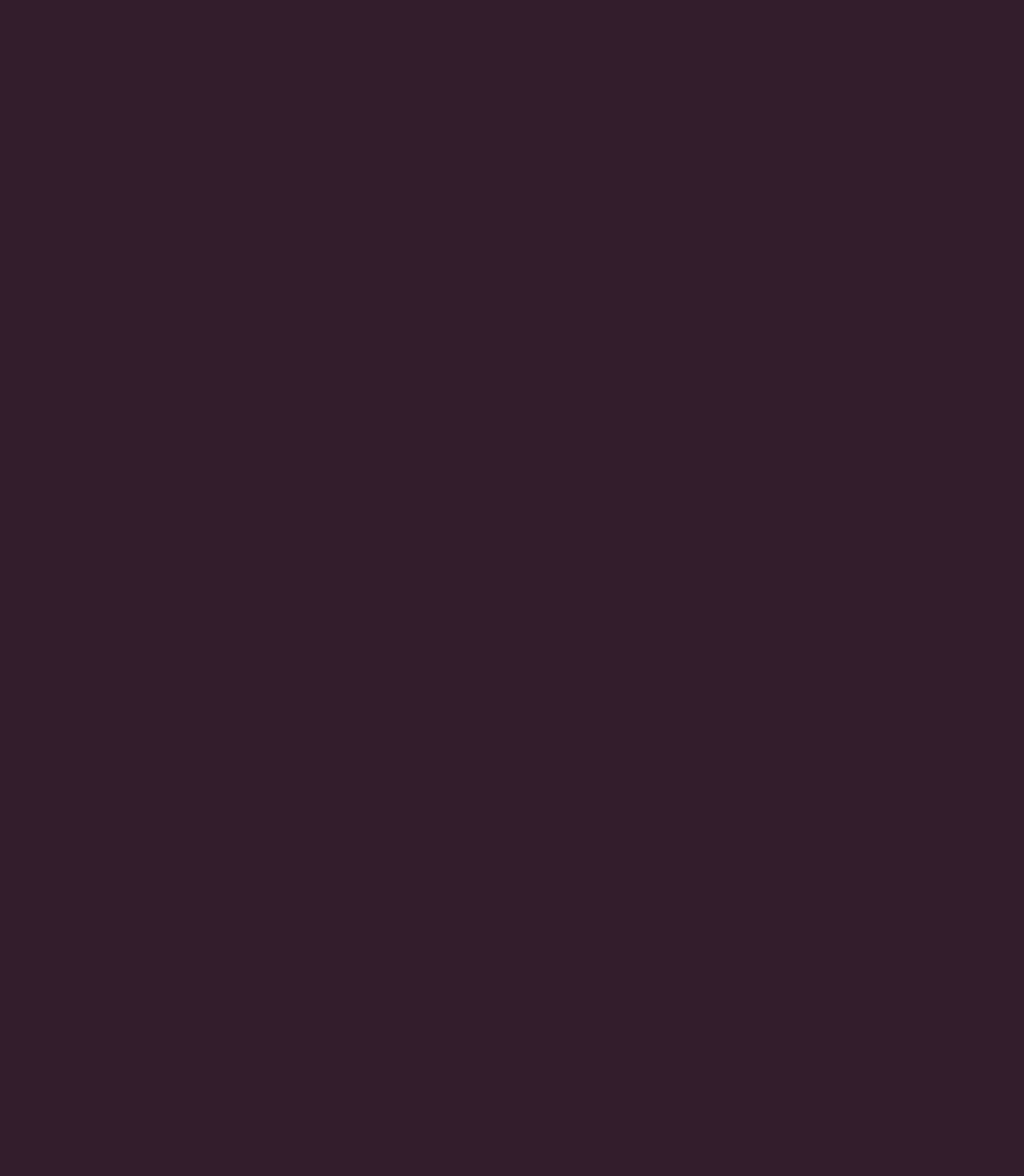
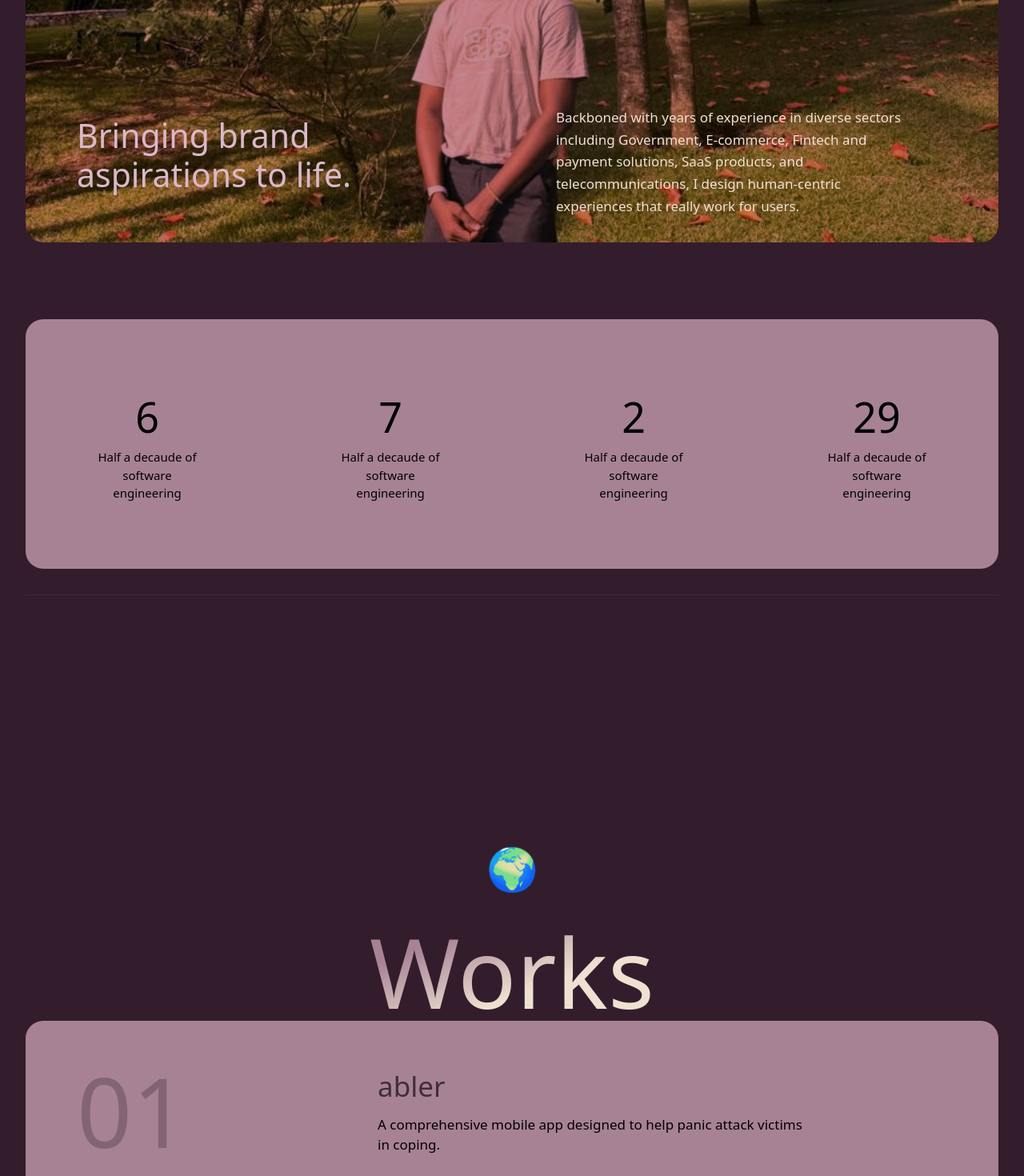
Before and after one commit to i-Blaise/resume-site-v4, a React (Vite) app: page / in a window 1280 px wide. Shown: the part 960-2430 px from the top of the page at 80% size. Before the commit the page ends 800 px from the top, so only its background shows below. Built offline with nearby package versions, Linux system fonts and the light colour scheme.

Commit message:
Refactor code structure for improved readability and maintainability

```diff
--- /dev/null
+++ b/src/Components/HeroCard.jsx
@@ -0,0 +1,32 @@
+import bgImg from '../assets/images/bg-image.jpg';
+
+export default function HeroCard() {
+    return (
+            <div
+            className="relative h-[363px] lg:h-[560px] md:h-[560px] bg-cover bg-center bg-no-repeat bg-[#450F2B82] bg-blend-overlay rounded-[22px]"
+            style={{ backgroundImage: `url(${bgImg})` }}
+            >
+            {/* Bottom-aligned text container */}
+            <div className="absolute bottom-0 left-0 w-full px-6 sm:px-10 md:px-16 pb-8 flex flex-col md:flex-row gap-12 md:gap-6 text-white justify-between text-left">
+
+                {/* Left Heading */}
+                <div className="pt-4 md:pt-7 md:w-1/2">
+                <h1 className="font-Inter-Regular text-[#DBB8CA] text-[30px] sm:text-[36px] md:text-[41px] leading-tight md:leading-[49px]">
+                    Bringing brand <br /> aspirations to life.
+                </h1>
+                </div>
+
+                {/* Right Paragraph */}
+                <div className="pt-2 md:pt-4 md:w-1/2 md:px-9 lg:px-11">
+                <p className="font-Inter-Medium text-[#EFE1D1] text-[16px] sm:text-[17px] leading-relaxed">
+                    Backboned with years of experience in diverse sectors including Government, E-commerce,
+                    Fintech and payment solutions, SaaS products, and telecommunications, I design human-centric
+                    experiences that really work for users.
+                </p>
+                </div>
+
+            </div>
+            </div>
+
+    )
+}
--- /dev/null
+++ b/src/Components/StatsCard.jsx
@@ -0,0 +1,22 @@
+export default function HeroCard() {
+    return (
+        <div className="lg:h-[312px] md:h-[312px] h-[656px] bg-[#A78295] rounded-[22px] flex justify-around items-center mt-[6rem] flex-col md:flex-row lg:flex-row">
+            <div className="md:w-[150px] lg:w-[150px] w-[300px]">
+                <h1 className="text-[52px]">6</h1>
+                <p className="font-Inter-Medium text-[15px]">Half a decaude of software engineering</p>
+            </div>
+            <div className="md:w-[150px] lg:w-[150px] w-[300px]">
+                <h1 className="text-[52px]">7</h1>
+                <p className="font-Inter-Medium text-[15px]">Half a decaude of software engineering</p>
+            </div>
+            <div className="md:w-[150px] lg:w-[150px] w-[300px]">
+                <h1 className="text-[52px]">2</h1>
+                <p className="font-Inter-Medium text-[15px]">Half a decaude of software engineering</p>
+            </div>
+            <div className="md:w-[150px] lg:w-[150px] w-[300px]">
+                <h1 className="text-[52px]">29</h1>
+                <p className="font-Inter-Medium text-[15px]">Half a decaude of software engineering</p>
+            </div>
+        </div>
+    )
+}
--- /dev/null
+++ b/src/Components/VideoCard.jsx
@@ -0,0 +1,15 @@
+import Video from "../assets/video/vid.mp4"
+
+export default function VideoCard() {
+    return (
+        <div className="h-[500px]">
+            <div className="flex flex-col items-center justify-center h-screen">
+                <p className="text-[52px]">🌍</p>
+                <h1 className="font-Inter-Medium text-[121px] text-transparent bg-clip-text capitalize bg-[linear-gradient(158.21deg,_#A78295_26%,_#EFE1D1_60%)]">Works</h1>
+            </div>
+            {/* <div>
+                <video src={Video}></video>
+            </div> */}
+        </div>
+    );
+}
--- /dev/null
+++ b/src/Components/Work.jsx
@@ -0,0 +1,11 @@
+import WorkHeader from "./WorkComponents/WorkHeader";
+import WorkImages from "./WorkComponents/WorkImages";
+
+export default function Work() {
+    return (
+        <>
+            <WorkHeader />
+            <WorkImages />
+        </>
+    );
+}
--- /dev/null
+++ b/src/Components/WorkComponents/WorkHeader.jsx
@@ -0,0 +1,14 @@
+export default function WorkHeader() {
+    return (
+        <div className="flex flex-col md:flex-row lg:flex-row h-[251px] lg:h-[240px] md:h-[240px] bg-[#A78295] rounded-[22px] py-10 lg:px-16 md:px-16 px-2">
+            <div className="flex justify-start items-center lg:w-[368px] md:w-[368px] h-[145px]">
+                <h1 className="font-Inter-Medium lg:text-[121px] md:text-[121px] text-[41px] text-transparent bg-clip-text bg-[#3F2E3E59]">01</h1>
+            </div>
+            <div className="flex flex-col justify-start lg:w-[550px] h-[145px] px-2 py-4 text-left">
+                <h2 className="font-Inter-Medium font-medium text-[35px] text-[#3F2E3E]">abler</h2>
+                <p className="font-Inter-Medium mt-2 text-[17px]">A comprehensive mobile app designed to help panic attack
+                victims in coping.</p>
+            </div>
+        </div>
+    )
+}
--- /dev/null
+++ b/src/Components/WorkComponents/WorkImages.jsx
@@ -0,0 +1,15 @@
+import WorkImg1 from "../../assets/images/bg-image.jpg";
+import WorkImg2 from "../../assets/images/bg-image.jpg";
+
+export default function WorkImages() {
+    return (
+        <div className="flex flex-col lg:flex-row md:flex-row gap-6 justify-between items-center mt-6 px-2">
+            <div className="relative h-[518px] w-[441px] lg:w-[520px] md:h-[520px] bg-cover bg-center bg-no-repeat bg-[#450F2B82] bg-blend-overlay rounded-[22px]"
+            style={{ backgroundImage: `url(${WorkImg1})` }}>
+            </div>
+            <div className="relative h-[518px] w-[441px] lg:w-[828px] md:h-[520px] bg-cover bg-center bg-no-repeat bg-[#450F2B82] bg-blend-overlay rounded-[22px]"
+            style={{ backgroundImage: `url(${WorkImg1})` }}>
+            </div>
+        </div>
+    )
+}
--- a/src/Pages/Homepage.jsx
+++ b/src/Pages/Homepage.jsx
@@ -1,11 +1,21 @@
 import Navbar from "../Components/Navbar";
 import Header from "../Components/Header";
+import HeroCard from "../Components/HeroCard";
+import StatsCard from "../Components/StatsCard";
+import VideoCard from "../Components/VideoCard";
+import Work from "../Components/Work";
 
 export default function Homepage() {
   return (
     <>
       <Navbar />
       <Header />
+      <HeroCard />
+      <StatsCard />
+      <hr className="border-t border-gray-100 my-8 w-full opacity-5" />
+      {/* Add other components as needed */}
+      <VideoCard />
+      <Work />
     </>
   );
 }
```
Also changed, not shown: src/assets/images/bg-image.jpg (added), 1 other file (tests, documents, lock files or other folders).
